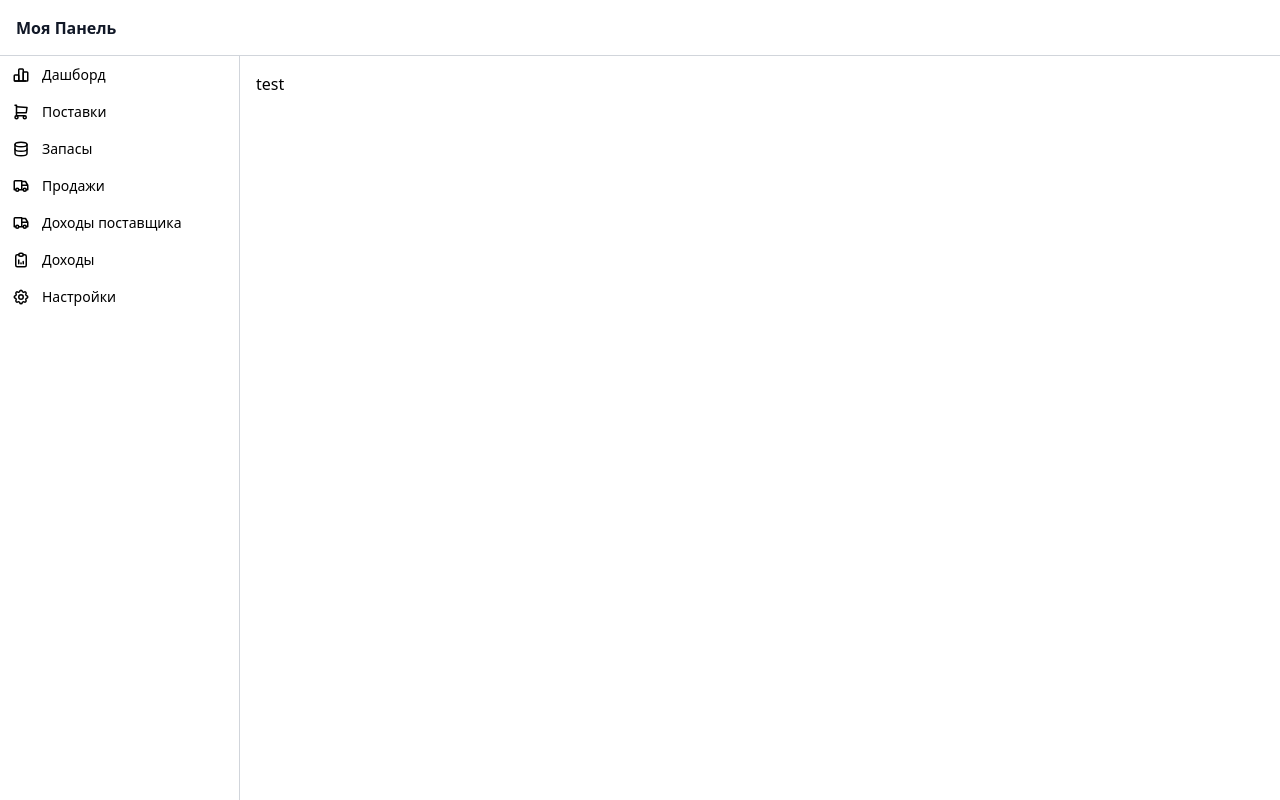
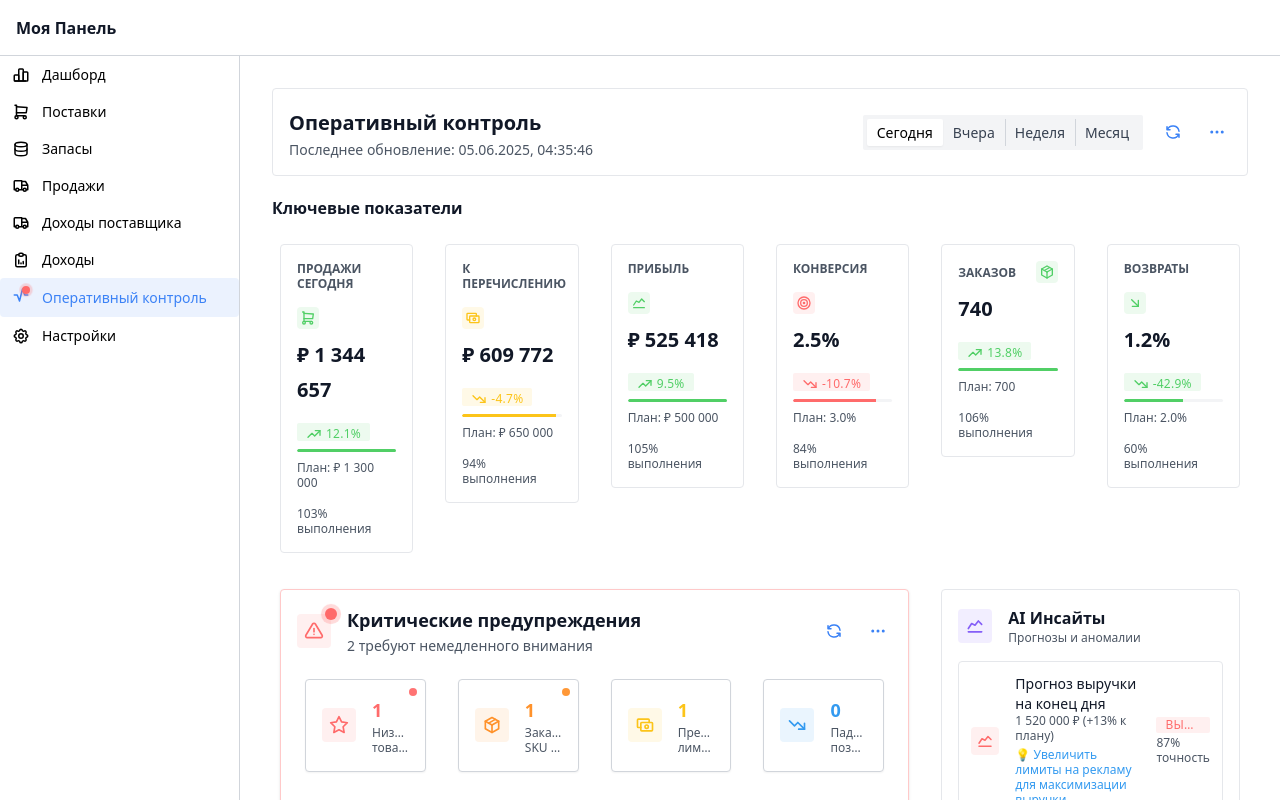
Before and after one commit to SummerMan86/frontend4, a React (Vite) app: page /operational-control in a window 1280 px wide. Shown: the top 800 px of the page. Built offline with nearby package versions, Linux system fonts and the light colour scheme; what @cubejs-client/core, @cubejs-client/react, @mantine/emotion, ag-grid-community would draw is missing.

Commit message:
Навигация и фильтры базово плюс kpidashboardpage operationalcontrolpage ok

```diff
--- a/src/App.tsx
+++ b/src/App.tsx
@@ -19,6 +19,7 @@ function App() {
                 <Route index element={<KpiDashboardPage2 />} />
                 <Route path="inventory" element={<OperationalControlPage />} />
                 <Route path="sales" element={<SupplierIncomesPage />} />
+                <Route path="operational-control" element={<OperationalControlPage />} />
                 {/* остальные страницы */}
                 <Route path="*" element={<TestPage />} />
               </Route>
--- a/src/components/layout/AppShell.tsx
+++ b/src/components/layout/AppShell.tsx
@@ -6,6 +6,7 @@ import {
   Text,
   Box,
   ScrollArea,
+  Indicator,
 } from '@mantine/core';
 import {
   IconChartBar,
@@ -14,6 +15,7 @@ import {
   IconShoppingCart,
   IconReportAnalytics,
   IconSettings,
+  IconActivity,
 } from '@tabler/icons-react';
 import { Outlet, Link, useLocation } from 'react-router-dom';
 
@@ -25,18 +27,20 @@ const PATH_LABELS = {
   '/marketplace': 'Продажи',
   '/supplier-incomes': 'Доходы поставщика',
   '/reports': 'Доходы',
+  '/operational-control': 'Оперативный контроль',
   '/settings': 'Настройки',
 } as const;
 type PathKey = keyof typeof PATH_LABELS;
 
 /* Список нав-пунктов */
-const NAV_ITEMS: { path: PathKey; icon: React.FC<any> }[] = [
+const NAV_ITEMS: { path: PathKey; icon: React.FC<any>; showIndicator?: boolean }[] = [
   { path: '/', icon: IconChartBar },
   { path: '/sales', icon: IconShoppingCart },
   { path: '/inventory', icon: IconDatabase },
   { path: '/marketplace', icon: IconTruck },
   { path: '/supplier-incomes', icon: IconTruck },
   { path: '/reports', icon: IconReportAnalytics },
+  { path: '/operational-control', icon: IconActivity, showIndicator: true },
   { path: '/settings', icon: IconSettings },
 ];
 
@@ -63,13 +67,27 @@ export default function MyAppShell() {
       {/* SIDEBAR */}
       <AppShell.Navbar>
         <AppShell.Section grow component={ScrollArea}>
-          {NAV_ITEMS.map(({ path, icon: Icon }) => (
+          {NAV_ITEMS.map(({ path, icon: Icon, showIndicator }) => (
             <NavLink
               key={path}
               component={Link}
               to={path}
               label={PATH_LABELS[path]}
-              leftSection={<Icon size={18} />}
+              leftSection={
+                showIndicator ? (
+                  <Indicator
+                    size={8}
+                    color="red"
+                    processing
+                    position="top-end"
+                    offset={4}
+                  >
+                    <Icon size={18} />
+                  </Indicator>
+                ) : (
+                  <Icon size={18} />
+                )
+              }
               active={active(path)}
             />
           ))}
--- a/src/index.css
+++ b/src/index.css
@@ -1,3 +1,36 @@
+
+/* Исправление для атрибута inert в Mantine 8 + React 18 */
+[inert] {
+  pointer-events: none;
+  user-select: none;
+}
+
+/* Обработка различных значений inert */
+[inert="true"],
+[inert="false"] {
+  pointer-events: inherit;
+  user-select: inherit;
+}
+
+[inert="true"] {
+  pointer-events: none !important;
+  user-select: none !important;
+}
+
+/* Исправление для Mantine оверлеев */
+.mantine-Modal-root[inert],
+.mantine-Drawer-root[inert],
+.mantine-Menu-dropdown[inert],
+.mantine-Popover-dropdown[inert] {
+  pointer-events: none;
+}
+
+/* Убираем предупреждения для data-inert атрибутов */
+[data-inert] {
+  pointer-events: none;
+  user-select: none;
+}
+
 body {
   margin: 0;
   font-family: system-ui, sans-serif;
--- a/src/pages/OperationalControlPage.tsx
+++ b/src/pages/OperationalControlPage.tsx
@@ -502,6 +502,7 @@ const AlertPanel = ({ alerts }: { alerts: Alert[] }) => {
   const [expanded, setExpanded] = useState<Set<string>>(new Set());
   const [filter, setFilter] = useState<'all' | 'unread'>('all');
   const [muted, setMuted] = useState<Set<string>>(new Set());
+  const [selectedCategory, setSelectedCategory] = useState<string | null>(null);
 
   const alertCounts = alerts.reduce((acc, alert) => {
     if (!muted.has(alert.id)) {
@@ -524,9 +525,14 @@ const AlertPanel = ({ alerts }: { alerts: Alert[] }) => {
     });
   };
 
+  const handleCategoryClick = (category: string) => {
+    setSelectedCategory(prev => prev === category ? null : category);
+  };
+
   const filteredAlerts = alerts
     .filter(alert => !muted.has(alert.id))
     .filter(alert => filter === 'all' || !alert.isRead)
+    .filter(alert => !selectedCategory || alert.category === selectedCategory)
     .sort((a, b) => b.timestamp.getTime() - a.timestamp.getTime());
 
   // Alert Summary Card Component
@@ -537,7 +543,8 @@ const AlertPanel = ({ alerts }: { alerts: Alert[] }) => {
     count,
     subtitle,
     onClick,
-    pulse = false
+    pulse = false,
+    category
   }: {
     icon: React.ComponentType<any>;
     color: string;
@@ -546,8 +553,10 @@ const AlertPanel = ({ alerts }: { alerts: Alert[] }) => {
     subtitle: string;
     onClick: () => void;
     pulse?: boolean;
+    category: string;
   }) => {
     const { hovered, ref } = useHover();
+    const isSelected = selectedCategory === category;
 
     return (
       <UnstyledButton
@@ -560,10 +569,14 @@ const AlertPanel = ({ alerts }: { alerts: Alert[] }) => {
           radius="md"
           withBorder
           style={{
-            borderColor: hovered
+            borderColor: isSelected
+              ? `var(--mantine-color-${color}-5)`
+              : hovered
                 ? `var(--mantine-color-${color}-5)`
                 : 'var(--mantine-color-gray-3)',
-            backgroundColor: hovered
+            backgroundColor: isSelected
+              ? `var(--mantine-color-${color}-0)`
+              : hovered
                 ? `var(--mantine-color-${color}-0)`
                 : undefined,
             position: 'relative',
@@ -707,8 +720,9 @@ const AlertPanel = ({ alerts }: { alerts: Alert[] }) => {
             title="Низкий рейтинг"
             count={alertCounts.rating}
             subtitle="товара < 4.0"
-            onClick={() => console.log('Filter by rating')}
+            onClick={() => handleCategoryClick('rating')}
             pulse
+            category="rating"
           />
         </Grid.Col>
         <Grid.Col span={{ base: 6, sm: 3 }}>
@@ -718,8 +732,9 @@ const AlertPanel = ({ alerts }: { alerts: Alert[] }) => {
             title="Заканчивается"
             count={alertCounts.stock}
             subtitle="SKU < 3 дней"
-            onClick={() => console.log('Filter by stock')}
+            onClick={() => handleCategoryClick('stock')}
             pulse
+            category="stock"
           />
         </Grid.Col>
         <Grid.Col span={{ base: 6, sm: 3 }}>
@@ -729,7 +744,8 @@ const AlertPanel = ({ alerts }: { alerts: Alert[] }) => {
             title="Превышение"
             count={alertCounts.budget}
             subtitle="лимитов"
-            onClick={() => console.log('Filter by budget')}
+            onClick={() => handleCategoryClick('budget')}
+            category="budget"
           />
         </Grid.Col>
         <Grid.Col span={{ base: 6, sm: 3 }}>
@@ -739,12 +755,14 @@ const AlertPanel = ({ alerts }: { alerts: Alert[] }) => {
             title="Падение"
             count={alertCounts.position}
             subtitle="позиций"
-            onClick={() => console.log('Filter by position')}
+            onClick={() => handleCategoryClick('position')}
+            category="position"
           />
         </Grid.Col>
       </Grid>
 
       {/* Детальный список алертов */}
+      {selectedCategory && (
         <ScrollArea h={300} offsetScrollbars>
           <Stack gap="xs">
             {filteredAlerts.length === 0 ? (
@@ -765,6 +783,7 @@ const AlertPanel = ({ alerts }: { alerts: Alert[] }) => {
             )}
           </Stack>
         </ScrollArea>
+      )}
     </Paper>
   );
 };
@@ -1069,19 +1088,6 @@ const OperationalControlPage = () => {
           </Group>
         </Paper>
 
-        {/* Здоровье бизнеса */}
-        <HealthScorePanel />
-
-        {/* Критические алерты и AI инсайты */}
-        <Grid>
-          <Grid.Col span={{ base: 12, lg: 8 }}>
-            <AlertPanel alerts={alerts} />
-          </Grid.Col>
-          <Grid.Col span={{ base: 12, lg: 4 }}>
-            <AIInsightsPanel insights={aiInsights} />
-          </Grid.Col>
-        </Grid>
-
         {/* KPI метрики */}
         <div>
           <Text fw={600} mb="md">Ключевые показатели</Text>
@@ -1093,6 +1099,19 @@ const OperationalControlPage = () => {
             ))}
           </Grid>
         </div>
+
+        {/* Основные блоки */}
+        <Grid>
+          <Grid.Col span={{ base: 12, lg: 8 }}>
+            <Stack gap="md">
+              <AlertPanel alerts={alerts} />
+              <HealthScorePanel />
+            </Stack>
+          </Grid.Col>
+          <Grid.Col span={{ base: 12, lg: 4 }}>
+            <AIInsightsPanel insights={aiInsights} />
+          </Grid.Col>
+        </Grid>
       </Stack>
     </Container>
   );
```
Lines whose indentation alone changed are shown as unchanged.
